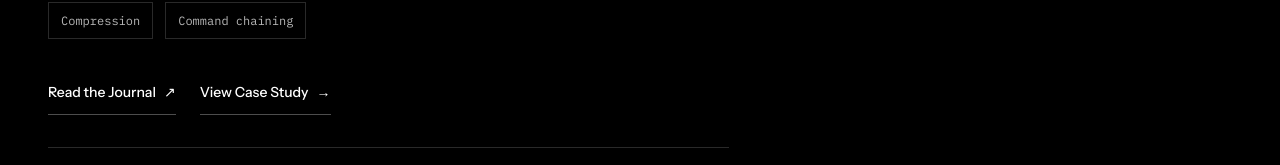
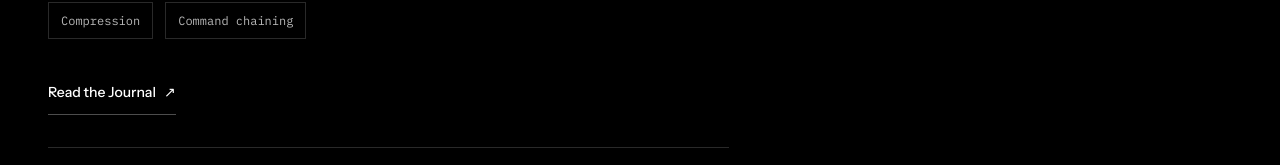
Before and after one commit to emma-dasilva-dev/emma-dasilva-portfolio, a Next.js app: page /en in a window 1280 px wide. Shown: the part 2608-2773 px from the top of the page. Built offline with nearby package versions, Linux system fonts and the light colour scheme.

Commit message:
refactor: remove project case study CTAs

```diff
--- a/src/components/sections/Cybersecurity.tsx
+++ b/src/components/sections/Cybersecurity.tsx
@@ -1,5 +1,3 @@
-import Link from "next/link";
-
 import { PageContainer } from "@/components/layout/PageContainer";
 import { Section } from "@/components/layout/Section";
 import { cybersecurityContent, linuxPractice, studyingAreas } from "@/content/cybersecurity";
@@ -79,9 +77,6 @@ export function Cybersecurity({ locale }: CybersecurityProps) {
                 <a href={bandit.links.journal} target="_blank" rel="noreferrer">
                   {copy.readJournal} <span aria-hidden="true">↗</span>
                 </a>
-                <Link href={`/${locale}/work/${bandit.slug}`}>
-                  {copy.viewCaseStudy} <span aria-hidden="true">→</span>
-                </Link>
               </div>
             </article>
 
```
